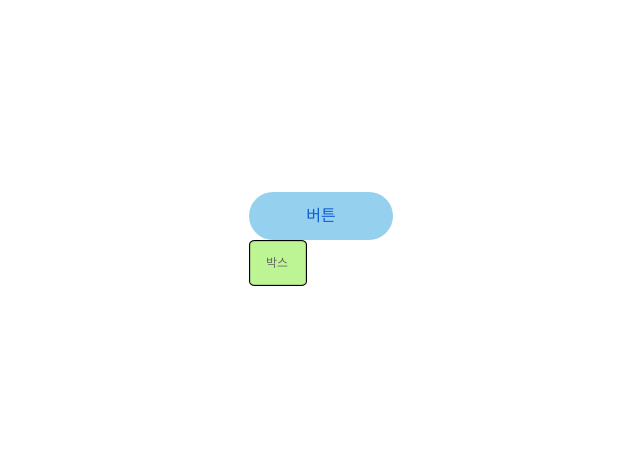
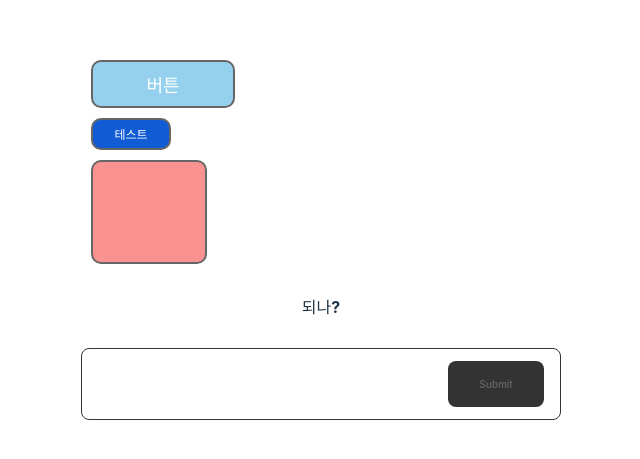
Before and after one commit to mobi-community/mobi-3rd-begginer-2, a React (Vite) app in the folder design-system/: page / in a window 1280 px wide. Shown: the part 161-620 px from the top of the page, without its empty margins (319-959 px from the left). Built offline with nearby package versions, Linux system fonts and the light colour scheme.

Commit message:
feat: tsx 파일에 직접 css 적용하는 방법으로 수정 중

```diff
--- a/design-system/src/App.tsx
+++ b/design-system/src/App.tsx
@@ -1,12 +1,25 @@
 import "./App.css";
 import { Box } from "./components/Box";
 import { Button } from "./components/Button";
+import { Input } from "./components/Input";
+import { COLOR } from "./styled-component/tokens/color";
 
 function App() {
   return (
     <>
-      <Button label="버튼" size="large" />
-      <Box label="박스" size="small" />
+      <Button primary={true} size="large" backgroundColor={COLOR.main.light}>
+        버튼
+      </Button>
+      <Button label="테스트" size="small">
+        테스트
+      </Button>
+      <Box size="small" backgroundColor={COLOR.palette.red.light} />
+      <Input
+        width="30rem"
+        titleText="되나?"
+        buttonText="Submit"
+        handleButton={() => {}}
+      />
     </>
   );
 }
--- a/design-system/src/components/Box.tsx
+++ b/design-system/src/components/Box.tsx
@@ -1,82 +1,56 @@
-import styled from "styled-components";
+import styled, { css } from "styled-components";
 import { BORDER_RADIUS } from "../styled-component/tokens/borderRadius";
 import { COLOR } from "../styled-component/tokens/color";
+import { BORDER } from "../styled-component/tokens/boeder";
+import { FONT_SIZE } from "../styled-component/tokens/fontSize";
+import { SIZE } from "../styled-component/tokens/size";
 
 // 인터페이스를 정의해서 박스 컴포넌트에서 사용할 수 있는 props 정의
 interface BoxProps {
   backgroundColor?: string;
   size?: "small" | "medium" | "large";
-  label: string;
 }
 
-export const Box = ({
-  size = "medium",
-  backgroundColor,
-  label,
-  ...props
-}: BoxProps) => {
-  return (
-    <S.StyledBox
-      className={`storybook-box storybook-box--${size}`}
-      style={{ backgroundColor }}
-      {...props}
-    >
-      {label}
-    </S.StyledBox>
-  );
-};
-
-export const StyledBox = styled.div`
-  /* font-family: "Nunito Sans", "Helvetica Neue", Helvetica, Arial, sans-serif; */
-  /* font-weight: 700; */
-  border: 1px solid black;
+export const Box = styled.div<BoxProps>`
+  margin: 10px;
+  border: ${BORDER.gray.thick_black_border};
   border-radius: ${BORDER_RADIUS.round_square};
   display: flex;
   align-items: center;
-  color: ${COLOR.grayScale.gray600};
-  background-color: ${COLOR.palette.green.light};
-  box-shadow: rgba(0, 0, 0, 0.15) 0px 0px 0px 1px inset;
+  color: ${COLOR.palette.orange.light};
+  background-color: ${({ backgroundColor }) =>
+    backgroundColor || COLOR.palette.green.weight};
 
-  /* primary 스타일 */
-  &.storybook-box--primary {
-    color: white;
-    background-color: #1ea7fd;
-  }
+  ${({ size }) =>
+    size === "small" &&
+    css`
+      font-size: ${FONT_SIZE.sm};
+      width: ${SIZE.box.small.width};
+      height: ${SIZE.box.small.height};
+      padding: ${SIZE.box.small.padding};
+    `}
 
-  /* secondary 스타일 */
-  &.storybook-box--secondary {
-    color: #333;
-    background-color: transparent;
-    box-shadow: rgba(0, 0, 0, 0.15) 0px 0px 0px 1px inset;
-  }
+  ${({ size }) =>
+    size === "medium" &&
+    css`
+      font-size: ${FONT_SIZE.md};
+      width: ${SIZE.box.medium.width};
+      height: ${SIZE.box.medium.height};
+      padding: ${SIZE.box.medium.padding};
+    `}
 
-  /* small 크기 */
-  &.storybook-box--small {
-    font-size: 12px;
-    width: 24px;
-    height: 24px;
-    padding: 10px 16px;
-  }
+${({ size }) =>
+    size === "large" &&
+    css`
+      font-size: ${FONT_SIZE.lg};
+      width: ${SIZE.box.large.width};
+      height: ${SIZE.box.large.height};
+      padding: ${SIZE.box.large.padding};
+    `}
 
-  /* medium 크기 */
-  &.storybook-box--medium {
-    font-size: 16px;
-    width: 32px;
-    height: 32px;
-    padding: 11px 20px;
-  }
 
-  /* large 크기 */
-  &.storybook-box--large {
-    font-size: 20px;
-    width: 48px;
-    height: 48px;
-    padding: 12px 24px;
-  }
-  /* hover 스타일 */
-  &:hover {
-    background-color: ${COLOR.palette.purple.light}; /* hover 시 배경색 */
+   &:hover {
+    background-color: ${COLOR.palette.purple.light};
+    box-shadow: rgba(0, 0, 0, 0.15) 5px 5px 5px 5px;
   }
 `;
-
-const S = { StyledBox };
--- a/design-system/src/components/Button.tsx
+++ b/design-system/src/components/Button.tsx
@@ -1,67 +1,56 @@
-import "../css/button.css";
+import styled, { css } from "styled-components";
 import { COLOR } from "../styled-component/tokens/color";
 import { SIZE } from "../styled-component/tokens/size";
+import { BORDER } from "../styled-component/tokens/boeder";
+import { BORDER_RADIUS } from "../styled-component/tokens/borderRadius";
+
+import { FONT_SIZE } from "../styled-component/tokens/fontSize";
 
 interface ButtonProps {
-  /**
-   * Is this the principal call to action on the page?
-   */
   primary?: boolean;
-  /**
-   * What background color to use
-   */
+  label?: string;
   backgroundColor?: string;
-  /**
-   * How large should the button be?
-   */
   size?: "small" | "medium" | "large";
-  /**
-   * Button contents
-   */
-  label: string;
-  /**
-   * Optional click handler
-   */
   onClick?: () => void;
 }
 
-/**
- * Primary UI component for user interaction
- */
+export const Button = styled.button<ButtonProps>`
+  margin: 10px;
+  border: ${BORDER.gray.thick_black_border};
+  border-radius: ${BORDER_RADIUS.round_square};
+  display: flex;
+  justify-content: center;
+  align-items: center;
+  color: ${COLOR.grayScale.gray_0};
+  background-color: ${({ backgroundColor }) =>
+    backgroundColor || COLOR.main.weight};
 
-// 버튼 컴포넌트
-export const Button = ({
-  primary = true,
-  size = "medium",
-  backgroundColor,
-  label,
-  ...props
-}: ButtonProps) => {
-  const mode = primary
-    ? "storybook-button--primary"
-    : "storybook-button--secondary";
+  ${({ size }) =>
+    size === "small" &&
+    css`
+      font-size: ${FONT_SIZE.sm};
+      width: ${SIZE.button.small.width};
+      height: ${SIZE.button.small.height};
+    `}
 
-  const buttonSize = SIZE.button[size];
+  ${({ size }) =>
+    size === "medium" &&
+    css`
+      font-size: ${FONT_SIZE.md};
+      width: ${SIZE.button.medium.width};
+      height: ${SIZE.button.medium.height};
+    `}
 
-  // primary가 true인 경우 backgroundColor를 COLOR 토큰의 main.base 값으로 설정
-  const buttonBackground = primary
-    ? { backgroundColor: COLOR.main.light }
-    : { backgroundColor: COLOR.main.weight };
+${({ size }) =>
+    size === "large" &&
+    css`
+      font-size: ${FONT_SIZE.lg};
+      width: ${SIZE.button.large.width};
+      height: ${SIZE.button.large.height};
+    `}
 
-  const fontColor = primary
-    ? { color: COLOR.main.weight }
-    : { color: COLOR.main.light };
 
-  return (
-    <button
-      type="button"
-      className={["storybook-button", `storybook-button--${size}`, mode].join(
-        " "
-      )}
-      style={{ ...buttonSize, ...buttonBackground, ...fontColor }}
-      {...props}
-    >
-      {label}
-    </button>
-  );
-};
+   &:hover {
+    background-color: ${COLOR.sub.light};
+  }
+`;
--- /dev/null
+++ b/design-system/src/components/Input.tsx
@@ -0,0 +1,75 @@
+import styled from "styled-components";
+import { COLOR } from "../styled-component/tokens/color";
+import { FONT_SIZE } from "../styled-component/tokens/fontSize";
+interface InputProps {
+  width?: string;
+  titleText?: string;
+  buttonText?: string;
+  handleButton?: () => void;
+}
+
+export const Input = ({
+  width = "30rem",
+  titleText = " ",
+  buttonText = "",
+  handleButton = () => {},
+  ...props
+}: InputProps) => {
+  return (
+    <InputWrapper $width={width}>
+      {titleText && <Title>{titleText}</Title>}
+      <BorderBox>
+        {buttonText.trim() && (
+          <TextButton
+            onClick={(e) => {
+              handleButton();
+              e.preventDefault();
+            }}
+          >
+            {buttonText.trim()}
+          </TextButton>
+        )}
+      </BorderBox>
+    </InputWrapper>
+  );
+};
+
+const InputWrapper = styled.div<{ $width: string }>`
+  height: auto;
+  display: grid;
+  grid-template-rows: auto auto auto;
+  grid-gap: 0.5rem;
+  width: ${({ $width }) => $width};
+`;
+
+const Title = styled.h4`
+  grid-row: 1;
+`;
+
+const BorderBox = styled.div`
+  grid-row: 2;
+  height: fit-content;
+  min-height: 4rem;
+  position: relative;
+  display: flex;
+  justify-content: flex-end;
+  align-items: center;
+  border: 1px solid ${COLOR.grayScale.gray_800};
+  border-radius: 0.5rem;
+  padding: 0.2rem 1rem;
+`;
+
+const TextButton = styled.button`
+  width: 6rem;
+  padding: 1rem;
+  color: ${COLOR.grayScale.gray_600};
+  background-color: ${COLOR.grayScale.gray_800};
+  font-size: ${FONT_SIZE.ti};
+  border-radius: 0.5rem;
+  word-break: keep-all;
+  &:hover {
+    color: ${COLOR.main.light};
+    background-color: ${COLOR.grayScale.gray_600};
+    cursor: pointer;
+  }
+`;
--- a/design-system/src/css/box.css
+++ /dev/null
@@ -1,37 +0,0 @@
-.storybook-box {
-  font-family: "Nunito Sans", "Helvetica Neue", Helvetica, Arial, sans-serif;
-  font-weight: 700;
-  border: 0;
-  border-radius: 1em;
-  cursor: pointer;
-  display: flex;
-  align-items: center;
-  line-height: 1;
-}
-.storybook-box--primary {
-  color: white;
-  background-color: #1ea7fd;
-}
-.storybook-box--secondary {
-  color: #333;
-  background-color: transparent;
-  box-shadow: rgba(0, 0, 0, 0.15) 0px 0px 0px 1px inset;
-}
-.storybook-box--small {
-  font-size: 12px;
-  width: 24px;
-  height: 24px;
-  padding: 10px 16px;
-}
-.storybook-box--medium {
-  font-size: 16px;
-  width: 32px;
-  height: 32px;
-  padding: 11px 20px;
-}
-.storybook-box--large {
-  font-size: 20px;
-  width: 48px;
-  height: 48px;
-  padding: 12px 24px;
-}
--- a/design-system/src/css/button.css
+++ /dev/null
@@ -1,35 +0,0 @@
-:root {
-  --color-main-light: ${COLOR.main.light};
-  --color-main-base: ${COLOR.main.base};
-  --color-main-weight: ${COLOR.main.weight};
-}
-.storybook-button {
-  font-family: 'Nunito Sans', 'Helvetica Neue', Helvetica, Arial, sans-serif;
-  font-weight: 700;
-  border: 0;
-  border-radius: 3em;
-  cursor: pointer;
-  display: inline-block;
-  line-height: 1;
-}
-.storybook-button--primary {
-  color: white;
-  background-color: var(--color-main-light);
-}
-.storybook-button--secondary {
-  color: white;
-  background-color:  var(--color-main-weight);;
-  box-shadow: rgba(0, 0, 0, 0.15) 0px 0px 0px 1px inset;
-}
-.storybook-button--small {
-  font-size: 12px;
-  padding: 10px 16px;
-}
-.storybook-button--medium {
-  font-size: 14px;
-  padding: 11px 20px;
-}
-.storybook-button--large {
-  font-size: 16px;
-  padding: 12px 24px;
-}
--- a/design-system/src/styled-component/tokens/boeder.ts
+++ b/design-system/src/styled-component/tokens/boeder.ts
@@ -1 +1,14 @@
-export const BORDER = {} as const;
+import { COLOR } from "./color";
+
+export const BORDER = {
+  black: {
+    thin_black_border: `0.5px solid ${COLOR.grayScale.gray_1000}`,
+    general_black_border: `1px solid ${COLOR.grayScale.gray_1000}`,
+    thick_black_border: `2px solid ${COLOR.grayScale.gray_1000}`,
+  },
+  gray: {
+    thin_black_border: `0.5px solid ${COLOR.grayScale.gray_600}`,
+    general_black_border: `1px solid ${COLOR.grayScale.gray_600}`,
+    thick_black_border: `2px solid ${COLOR.grayScale.gray_600}`,
+  },
+} as const;
--- a/design-system/src/styled-component/tokens/borderRadius.ts
+++ b/design-system/src/styled-component/tokens/borderRadius.ts
@@ -1,4 +1,4 @@
 export const BORDER_RADIUS = {
-  round_square: "10%",
+  round_square: "10px",
   round: "50%",
 } as const;
--- a/design-system/src/styled-component/tokens/color.ts
+++ b/design-system/src/styled-component/tokens/color.ts
@@ -10,12 +10,12 @@ export const COLOR = {
     weight: "#F5F500",
   },
   grayScale: {
-    gray1000: "#000000", // 가장 어두운 검정
-    gray800: "#333333", // 80% 흑색
-    gray600: "#666666", // 60% 흑색
-    gray400: "#999999", // 40% 흑색
-    gray200: "#CCCCCC", // 20% 흑색
-    gray0: "#FFFFFF", // 가장 밝은 흰색
+    gray_1000: "#000000", // 가장 어두운 검정
+    gray_800: "#333333", // 80% 흑색
+    gray_600: "#666666", // 60% 흑색
+    gray_400: "#999999", // 40% 흑색
+    gray_200: "#CCCCCC", // 20% 흑색
+    gray_0: "#FFFFFF", // 가장 밝은 흰색
   },
   palette: {
     red: {
--- a/design-system/src/styled-component/tokens/size.ts
+++ b/design-system/src/styled-component/tokens/size.ts
@@ -30,4 +30,18 @@ export const SIZE = {
       padding: "14px 20px",
     },
   },
+  input: {
+    small: {
+      width: "15rem",
+      padding: "10px 5px",
+    },
+    medium: {
+      width: "30rem",
+      padding: "10px 5px",
+    },
+    large: {
+      width: "50rem",
+      padding: "10px 5px",
+    },
+  },
 } as const;
```
